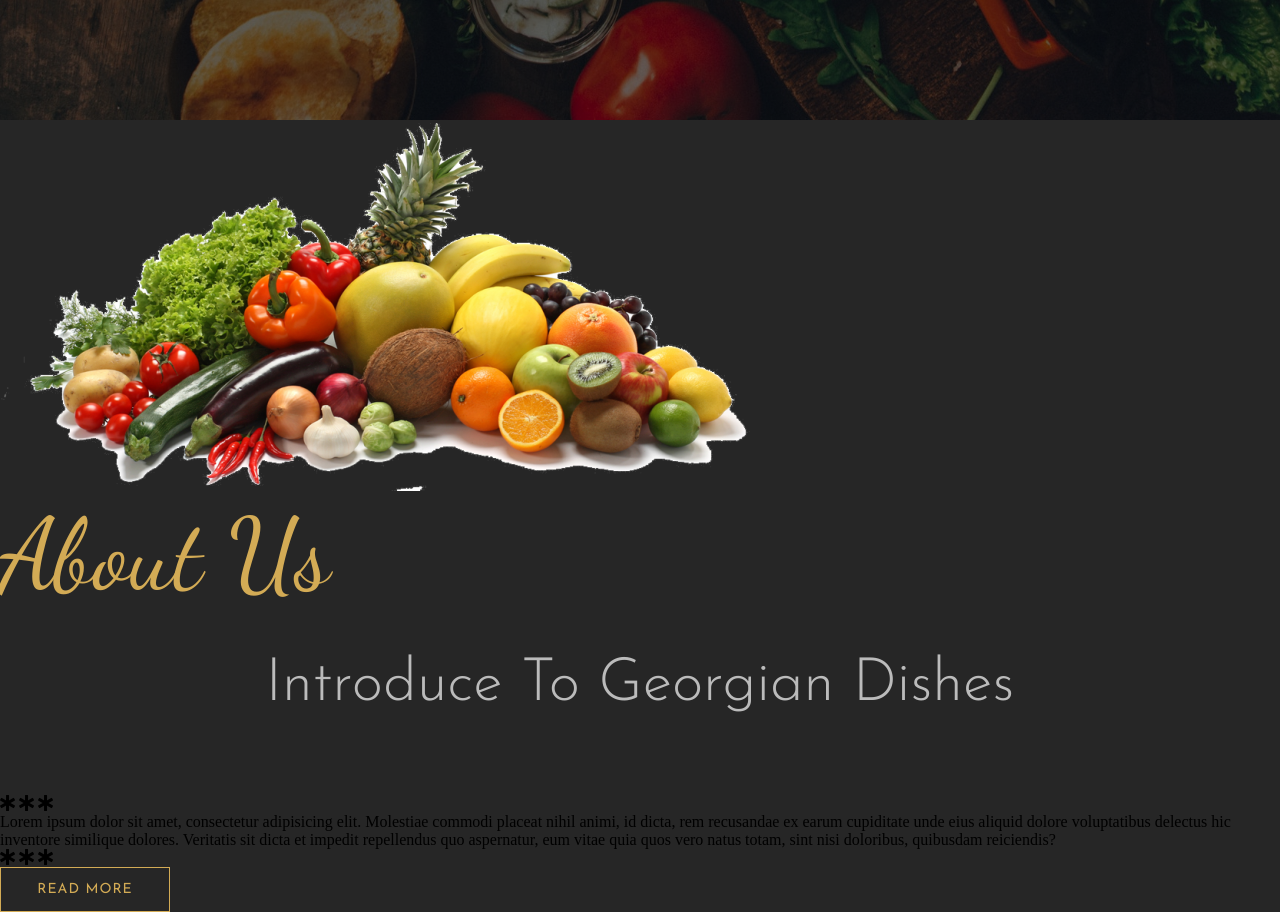
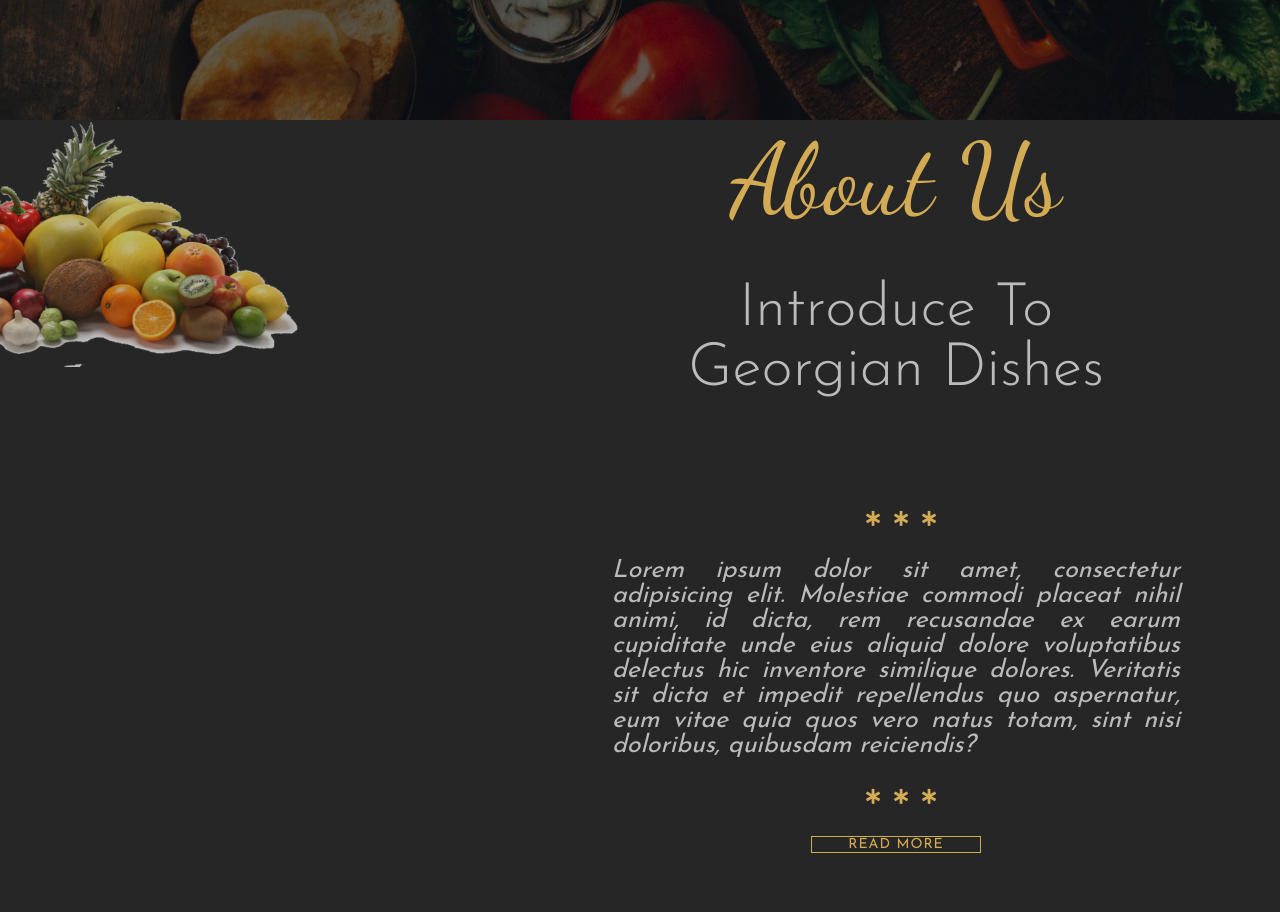
Before and after one commit to DelfinMong/Restau-Georgia, a website: page Restau-Georgia/index.html in a window 1280 px wide. Shown: the part 680-1592 px from the top of the page. After the commit the page ends 1533 px from the top, so only its background shows below. Drawn offline with nearby package versions, Linux system fonts and the light colour scheme.

Commit message:
aboutusStyle

```diff
--- a/Restau-Georgia/scss/_layout.scss
+++ b/Restau-Georgia/scss/_layout.scss
@@ -18,3 +18,46 @@
     @include centering(50%);
   }
 }
+
+.about-us {
+  height: 90vh;
+  display: flex;
+
+  &-left {
+    width: 40%;
+    position: relative;
+    left: -200px;
+
+    img {
+      width: 100%;
+      opacity: .7;
+    }
+  }
+
+  &-right {
+    width: 60%;
+    display: flex;
+    flex-direction: column;
+    align-items: center;
+    padding: 0 100px;
+    box-sizing: border-box;
+
+    .stars {
+      margin: 30px 0;
+    }
+
+    .star {
+      font-size: 15px;
+      color: $color-primary;
+      margin-left: 10px;
+    }
+
+    .description {
+      font-family: $font-josefinSans;
+      font-size: 25px;
+      font-style: italic;
+      color: $color-secondary;
+      text-align: justify;
+    }
+  }
+}
```
Also changed, not shown: Restau-Georgia/css/main.css, 1 other file.
